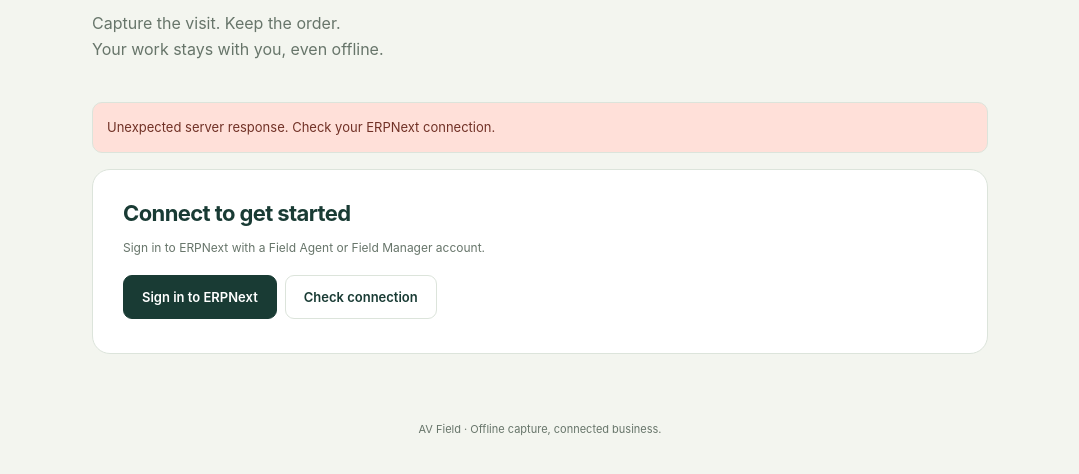
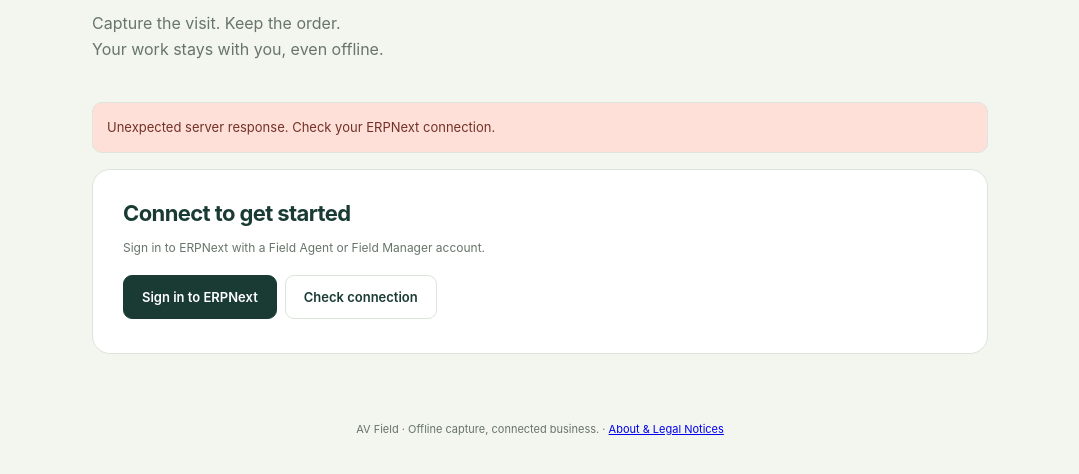
Before and after one commit to Aakvatech-Limited/av_field, a website: page av_field/public/pwa/index.html in a window 1280 px wide. Shown: the part 226-700 px from the top of the page, without its empty margins (100-1179 px from the left). Drawn offline with Linux system fonts and the light colour scheme; no server answers.

Commit message:
legal: document AGPLv3 and expose offline notices

```diff
--- a/av_field/public/pwa/index.html
+++ b/av_field/public/pwa/index.html
@@ -15,4 +15,4 @@
 <section id="view-activity" class="card view" hidden><div class="card-heading"><div><p class="eyebrow">YOUR DEVICE RECORDS</p><h2>Recent activity</h2></div></div><div id="activity-list"></div></section>
 <section id="view-sync" class="card view" hidden><p class="eyebrow">STAY IN CONTROL</p><h2>Sync & device storage</h2><p id="offline-ready">Preparing offline app shell…</p><p id="master-summary">No offline master data downloaded yet.</p><p class="hint">Sync uploads pending records and replaces your offline customer and item snapshot. Keep this app open until it finishes.</p><button id="sync-now" class="button">Sync now</button><button id="export" class="secondary">Export device records</button><button id="erase" class="text-button danger">Clear this account’s device data</button><p class="hint">Use a trusted device. Local records remain readable offline until cleared. Export a backup before clearing browser storage.</p></section>
 </div>
-</main><footer>AV Field · Offline capture, connected business.</footer><script type="module" src="./app.js"></script></body></html>
+</main><footer>AV Field · Offline capture, connected business. · <a href="./legal.html">About &amp; Legal Notices</a></footer><script type="module" src="./app.js"></script></body></html>
```
